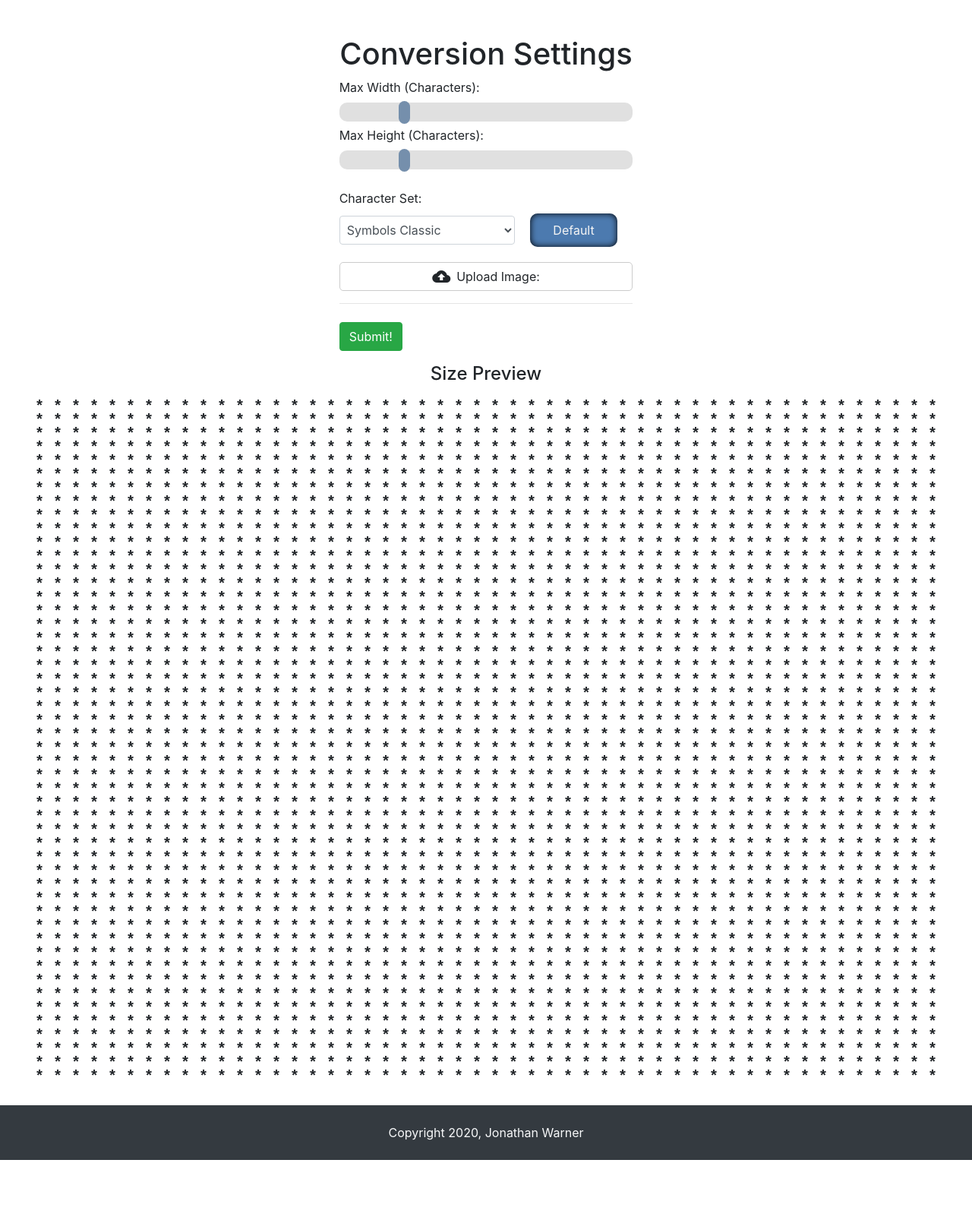
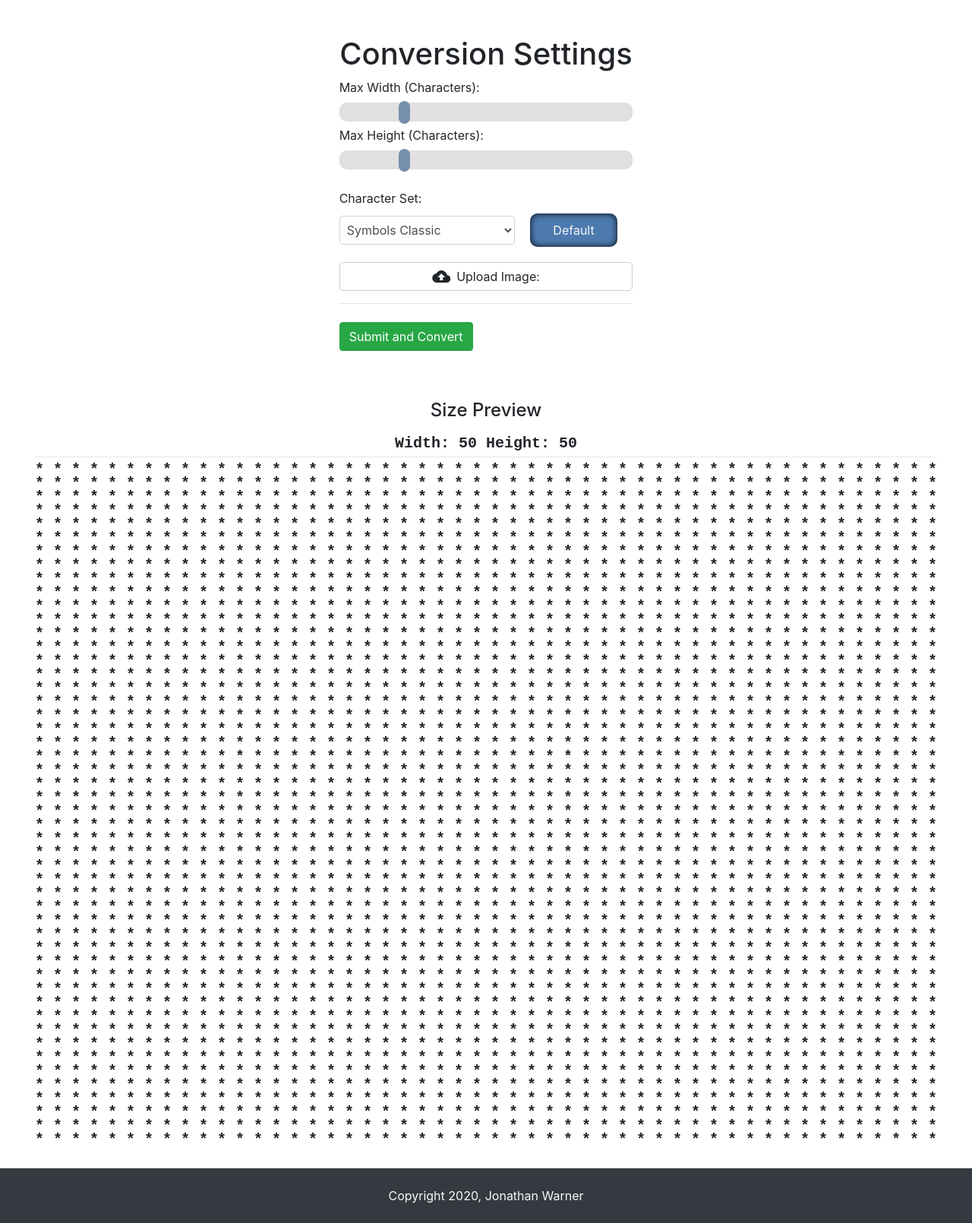
Before and after one commit to jewarner57/image-to-ascii-converter, a Flask app: page /convert in a window 1280 px wide. Shown: the part 57-1667 px from the top of the page at 76% size. Before the commit the page ends 1584 px from the top, so only its background shows below. Run offline with Flask 2, Linux system fonts and the light colour scheme.

Commit message:
feat: add width/height display

```diff
--- a/static/convert.js
+++ b/static/convert.js
@@ -20,10 +20,12 @@
     let charactercount = $("#image-width").val()
     let linecount = $("#image-height").val()
 
+    dimensionDisplay = `<p class="text-center">Width: ${charactercount} Height: ${linecount}</p><hr>`
+
     displayLine = "<p>" + ("* ").repeat(charactercount) + "</p>"
     displayAll = displayLine.repeat(linecount)
 
-    $(".ascii-display").html(displayAll)
+    $(".ascii-display").html(dimensionDisplay + displayAll)
 }
 
 $(document).ready(() => {
--- a/static/styles.css
+++ b/static/styles.css
@@ -23,7 +23,7 @@
 }
 
 .ascii-display {
-    margin: 20px;
+    margin: 20px auto;
     line-height: 2px;
     font-family: 'Courier New', Courier, monospace;
     white-space: nowrap;
@@ -35,8 +35,8 @@
     width: 100%;
     display: flex;
     flex-direction: column;
-    justify-content: center;
-    align-items: center;
+    align-items: left;
+    overflow-x: auto;
 }
 
 .slider {
--- a/templates/convert.html
+++ b/templates/convert.html
@@ -2,7 +2,7 @@
 {% block content %}
 
 <section>
-    <div class="col-12 pt-5">
+    <div class="col-12 py-5">
         <h1 class="text-center">Conversion Settings</h1>
         <div class="col-4 offset-4">
             <form method='POST' class="form-group" enctype="multipart/form-data">
@@ -70,7 +70,8 @@
 
                     <hr>
                     <!-- submit button -->
-                    <input type="submit" class="btn btn-success submit mt-2" id="submit-image" value="Submit!">
+                    <input type="submit" class="btn btn-success submit mt-2" id="submit-image"
+                        value="Submit and Convert">
 
                 </fieldset>
             </form>
```
Also changed, not shown: templates/view.html (+2 -11 lines).
